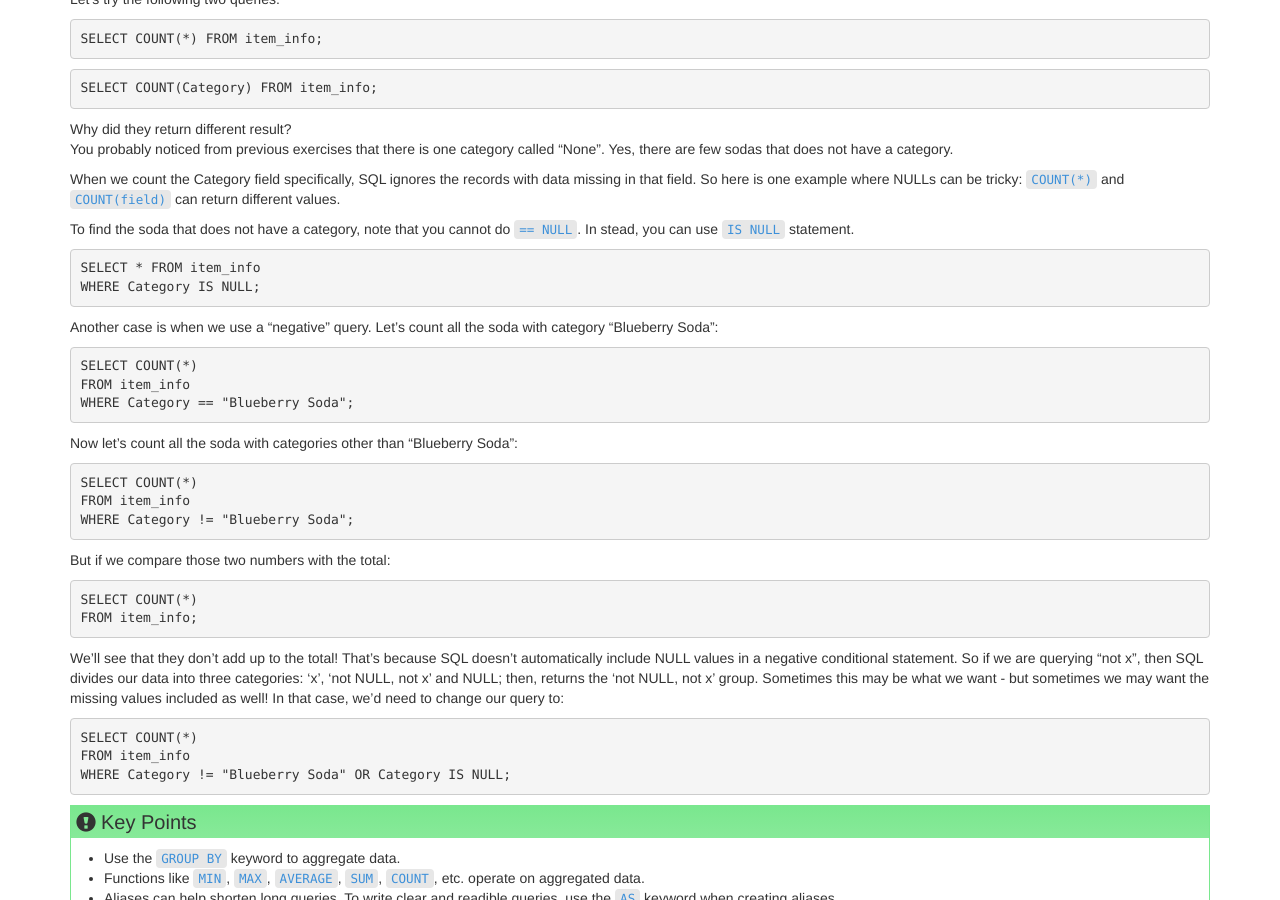
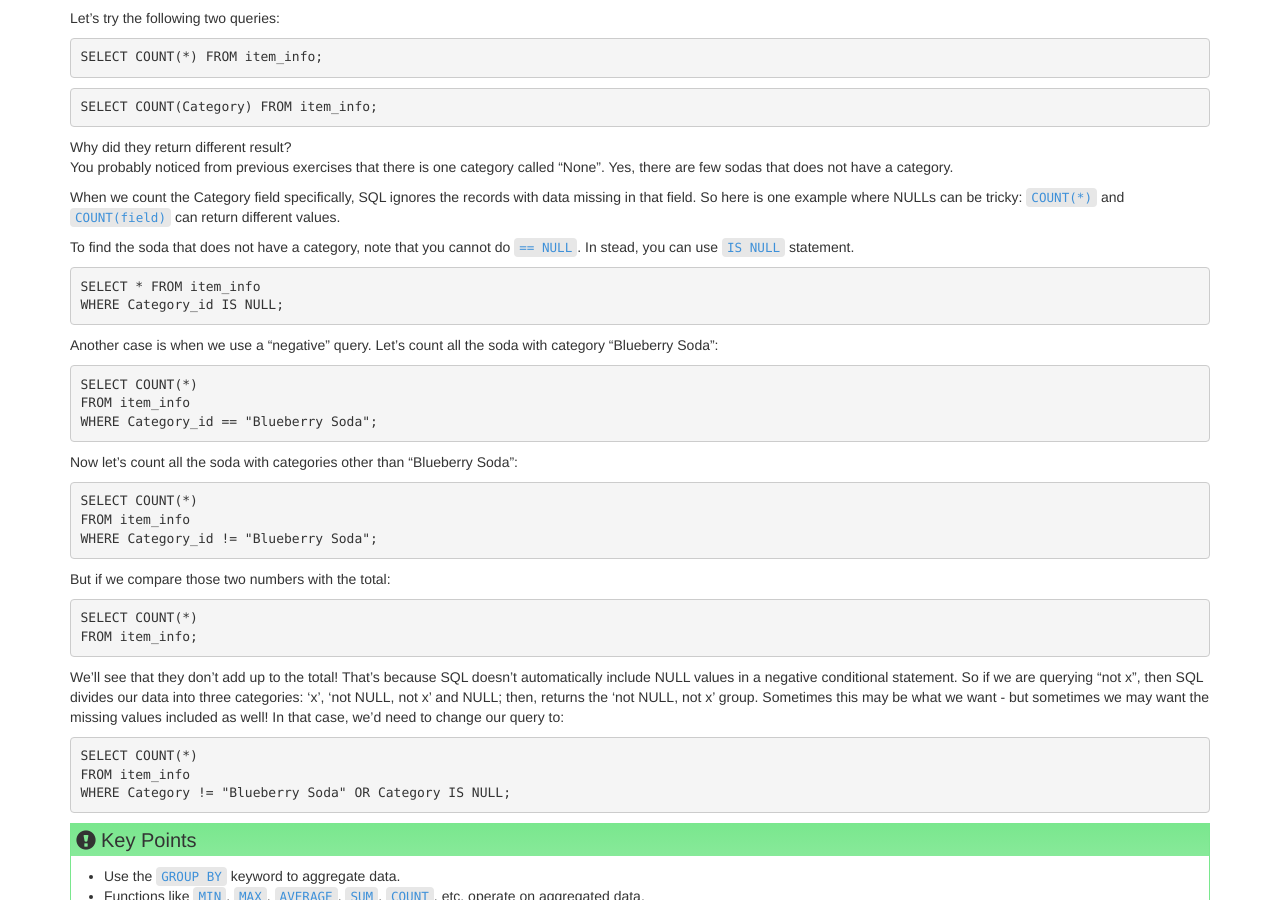
Before and after one commit to data-lessons/SQL-business, a Jekyll site: the page built from _episodes/03-sql-aggregation.md, in a window 1280 px wide and 900 px high, scrolled down 2748 px. Built offline with Jekyll 4.4.1, drawn with Linux system fonts in a browser that asks for light colours; some of the changed text lies outside the part shown.

````diff
--- a/_episodes/03-sql-aggregation.md
+++ b/_episodes/03-sql-aggregation.md
@@ -189,7 +190,7 @@ To find the soda that does not have a category, note that you cannot do `== NULL
 
 ```
 SELECT * FROM item_info
-WHERE Category IS NULL;
+WHERE Category_id IS NULL;
 ```
 
 Another case is when we use a "negative" query.  Let's count all the
@@ -197,13 +198,13 @@ soda with category "Blueberry Soda":
 
     SELECT COUNT(*)
     FROM item_info
-    WHERE Category == "Blueberry Soda";
+    WHERE Category_id == "Blueberry Soda";
 
 Now let's count all the soda with categories other than "Blueberry Soda":
 
     SELECT COUNT(*)
     FROM item_info
-    WHERE Category != "Blueberry Soda";
+    WHERE Category_id != "Blueberry Soda";
 
 But if we compare those two numbers with the total:
 
````
Also changed, not shown: other parts of _episodes/03-sql-aggregation.md (+3 -2 lines).
